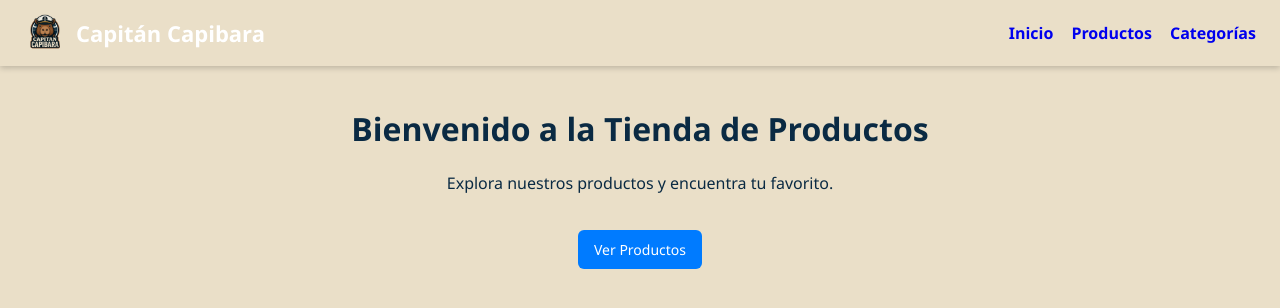
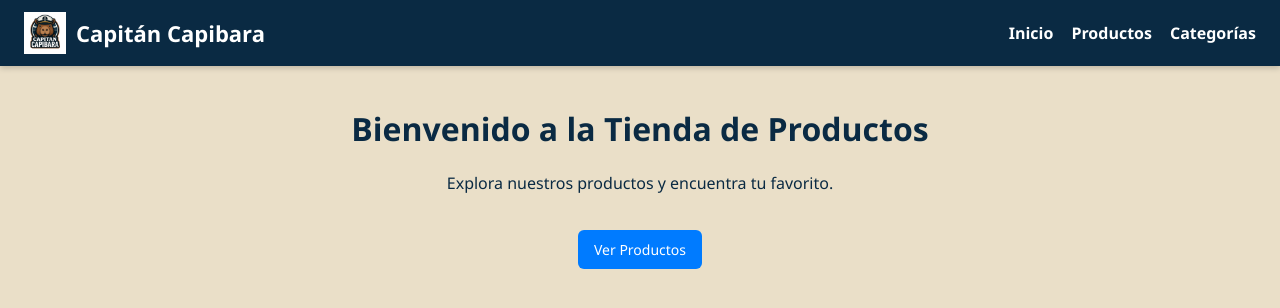
Before and after one commit to Patricioborda/tienda-peluches, a React (Create React App) app in the folder frontend/: page / in a window 1280 px wide. Shown: the top 308 px of the page. Built offline with nearby package versions, Linux system fonts and the light colour scheme; no server answers.

Commit message:
fix: colores y animacion del header

```diff
--- a/frontend/src/components/Header.jsx
+++ b/frontend/src/components/Header.jsx
@@ -11,7 +11,7 @@ const Header = () => {
       <div className="logo">
         {/* Usamos ruta relativa desde public */}
         <img
-          src="/images/LOGO CAPITAN CAPIBARA V2-SIN FONDO.png"
+          src="/images/LOGO CAPITAN CAPIBARA V2.png"
           alt="Capitán Capibara Logo"
           className="logo-img"
         />
--- a/frontend/src/styles/Header.scss
+++ b/frontend/src/styles/Header.scss
@@ -1,12 +1,13 @@
 .app-header {
-  background-color: var(--primary-color);
-  color: white;
+  background-color: var(--color-primary); // azul marino
+  color: var(--color-white);
   padding: 12px 24px;
   display: flex;
   justify-content: space-between;
   align-items: center;
   position: relative;
   box-shadow: 0 2px 6px rgba(0, 0, 0, 0.2);
+  font-family: "Segoe UI", sans-serif;
 
   .logo {
     display: flex;
@@ -22,10 +23,10 @@
       margin: 0;
       font-size: 22px;
       font-weight: 700;
+      color: var(--color-white);
     }
   }
 
-  /* Menú desktop */
   .nav-links {
     ul {
       list-style: none;
@@ -35,19 +36,35 @@
       padding: 0;
 
       li a {
-        color: --color-primary;
+        color: var(--color-white); // links blancos
         font-weight: 600;
         text-decoration: none;
-        transition: color 0.2s;
+        position: relative;
+        padding: 4px 0;
+        transition: all 0.3s ease;
+
+        &::after {
+          content: "";
+          position: absolute;
+          left: 0;
+          bottom: -2px;
+          height: 2px;
+          width: 0;
+          background-color: var(--color-accent); // dorado
+          transition: width 0.3s ease;
+        }
 
         &:hover {
           color: var(--color-accent);
+        }
+
+        &:hover::after {
+          width: 100%; // animación subrayado
         }
       }
     }
   }
 
-  /* Botón hamburguesa */
   .menu-toggle {
     display: none;
     flex-direction: column;
@@ -75,7 +92,6 @@
     }
   }
 
-  /* Mobile */
   @media (max-width: 768px) {
     .menu-toggle {
       display: flex;
@@ -86,7 +102,7 @@
       position: absolute;
       top: 100%;
       right: 0;
-      background: var(--primary-color);
+      background: var(--color-primary);
       width: 100%;
       text-align: center;
       padding: 1rem 0;
```
Also changed, not shown: frontend/public/images/LOGO CAPITAN CAPIBARA V2.png (added).
